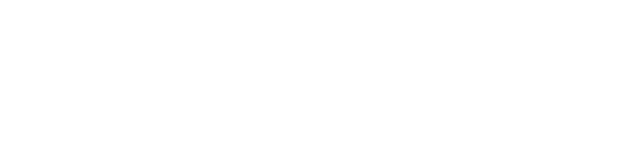
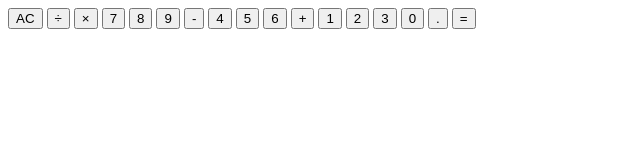
Before and after one commit to AdamDCosta/JS-Calculator, a plain HTML site: page index.html in a window 1280 px wide. Shown: the whole page, without its empty margins (0-640 px from the left). Drawn offline with Linux system fonts and the light colour scheme.

Commit message:
HTML calculator elements added

```diff
--- a/index.html
+++ b/index.html
@@ -10,6 +10,27 @@
 </head>
 <body>
 
+  <div class="calculator">
+    <div class="calculator__cell calculator__cell--screen"></div>
+    <button class="calculator cell--AC">AC</button>
+    <button>÷</button>
+    <button>×</button>
+    <button>7</button>
+    <button>8</button>
+    <button>9</button>
+    <button>-</button>
+    <button>4</button>
+    <button>5</button>
+    <button>6</button>
+    <button>+</button>
+    <button>1</button>
+    <button>2</button>
+    <button>3</button>
+    <button>0</button>
+    <button>.</button>
+    <button>=</button>
+  </div>
+
 
 
   <style src="./main.js" ></style>
```
